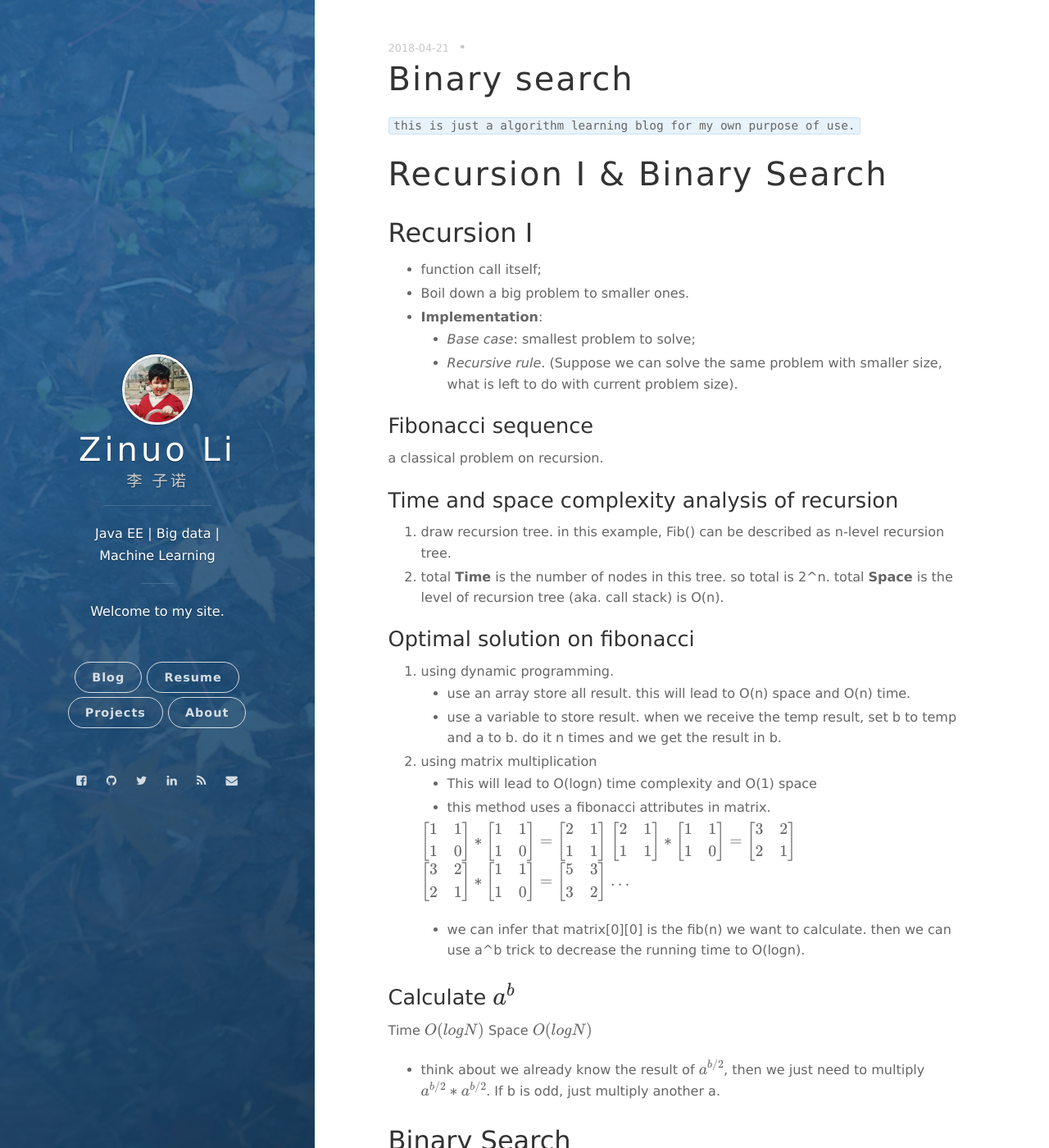
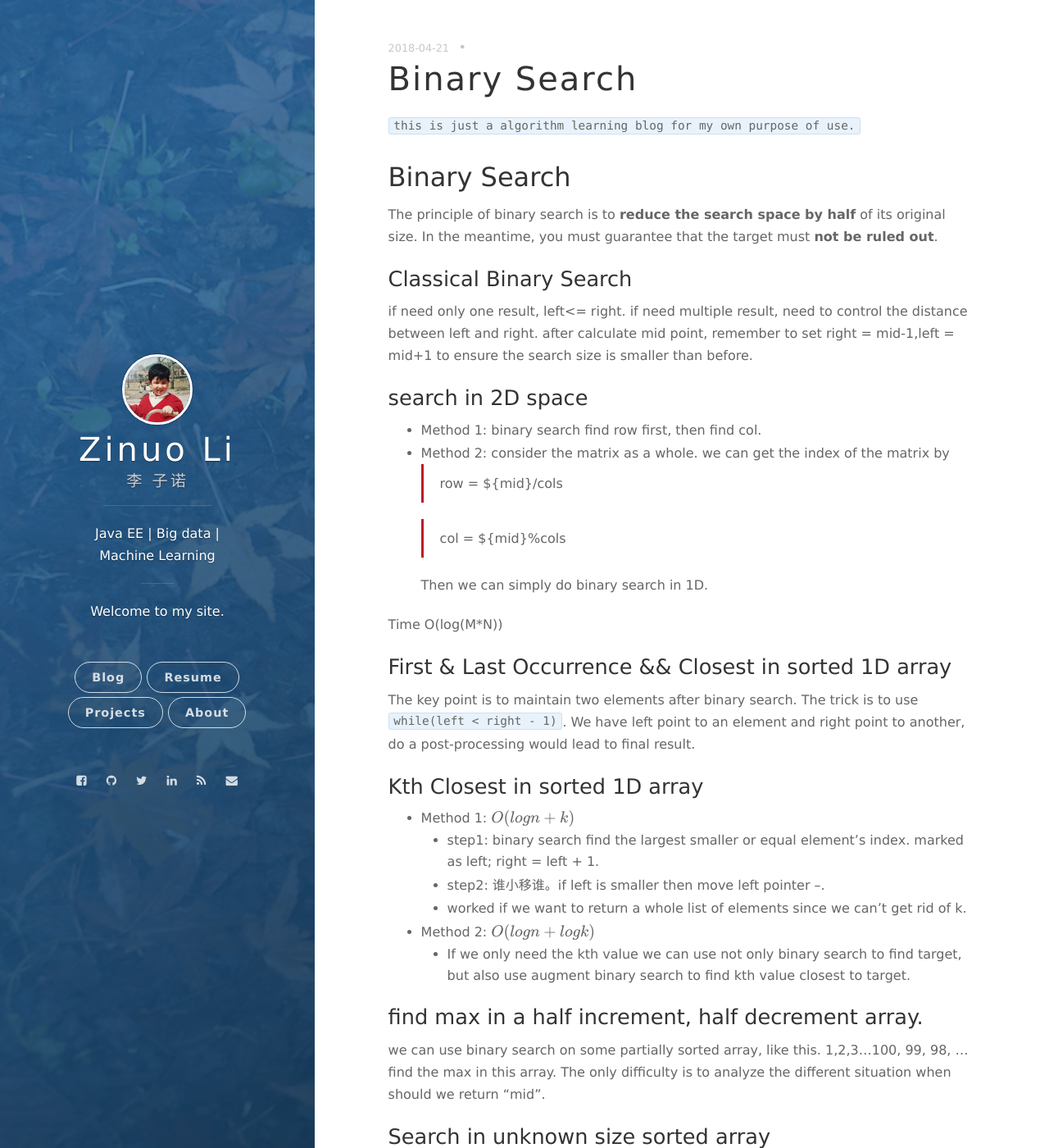
Before and after one commit to chestnuut/chestnuut.github.io, a Jekyll site: the page built from _posts/2018-04-21-binary search.md, in a window 1280 px wide and 1400 px high. Shown: the whole window at 82% size. Built offline with Jekyll 4.4.1, drawn with Linux system fonts in a browser that asks for light colours; nearby versions of some CDN libraries; our own code applies the rules of GitHub Pages for plain Markdown files; formulas are drawn with MathJax 3; comment, search, counter and statistics services are not loaded.

Commit message:
edit recursion

```diff
--- a/_posts/2018-04-21-binary search.md
+++ b/_posts/2018-04-21-binary search.md
@@ -1,79 +1,10 @@
+---
+layout: post
+title: Binary Search
+date: 2018-04-21 15:23:24.000000000 -05:00
+---
+
 `this is just a algorithm learning blog for my own purpose of use.`
-# Recursion I & Binary Search
-## Recursion I
-- function call itself;
-- Boil down a big problem to smaller ones.
-- **Implementation**:
-    - *Base case*: smallest problem to solve;
-    - *Recursive rule*. (Suppose we can solve the same problem with smaller size, what is left to do with current problem size).
-
-
-### Fibonacci sequence
-
-a classical problem on recursion.
-
-### Time and space complexity analysis of recursion
-1. draw recursion tree. in this example, Fib() can be described as n-level recursion tree.
-2. total **Time** is the number of nodes in this tree. so total is 2^n. total **Space** is the level of recursion tree (aka. call stack) is O(n).
-
-### Optimal solution on fibonacci
-1.  using dynamic programming.
-    - use an array store all result. this will lead to O(n) space and O(n) time.
-    - use a variable to store result. when we receive the temp result, set b to temp and a to b. do it n times and we get the result in b.
-2.  using matrix multiplication
-    - This will lead to O(logn) time complexity and O(1) space
-    - this method uses a fibonacci attributes in matrix.
-
-    $$
-        \begin{bmatrix}
-            1&1 \\
-            1&0
-        \end{bmatrix} *
-        \begin{bmatrix}
-            1&1 \\
-            1&0
-        \end{bmatrix} =
-        \begin{bmatrix}
-            2&1 \\
-            1&1
-        \end{bmatrix}
-    $$
-    $$
-        \begin{bmatrix}
-            2&1 \\
-            1&1
-        \end{bmatrix} *
-        \begin{bmatrix}
-            1&1 \\
-            1&0
-        \end{bmatrix} =
-        \begin{bmatrix}
-            3&2 \\
-            2&1
-        \end{bmatrix}
-    $$
-    $$
-        \begin{bmatrix}
-            3&2 \\
-            2&1
-        \end{bmatrix} *
-        \begin{bmatrix}
-            1&1 \\
-            1&0
-        \end{bmatrix} =
-        \begin{bmatrix}
-            5&3 \\
-            3&2
-        \end{bmatrix}
-    $$
-    $$\dots$$
-
-    - we can infer that matrix[0][0] is the fib(n) we want to calculate. then we can use a^b trick to decrease the running time to O(logn).
-
-### Calculate **$a^b$**
-
-Time $O(logN)$ Space $O(logN)$
-- think about we already know the result of $a^{b/2}$, then we just need to multiply $a^{b/2}*a^{b/2}$. If b is odd, just multiply another a.
 
 ## Binary Search
 The principle of binary search is to **reduce the search space by half** of its original size. In the meantime, you must guarantee that the target must **not be ruled out**.
```
Also changed, not shown: _posts/2018-05-13-recursion.markdown (added, +116 -0 lines).
